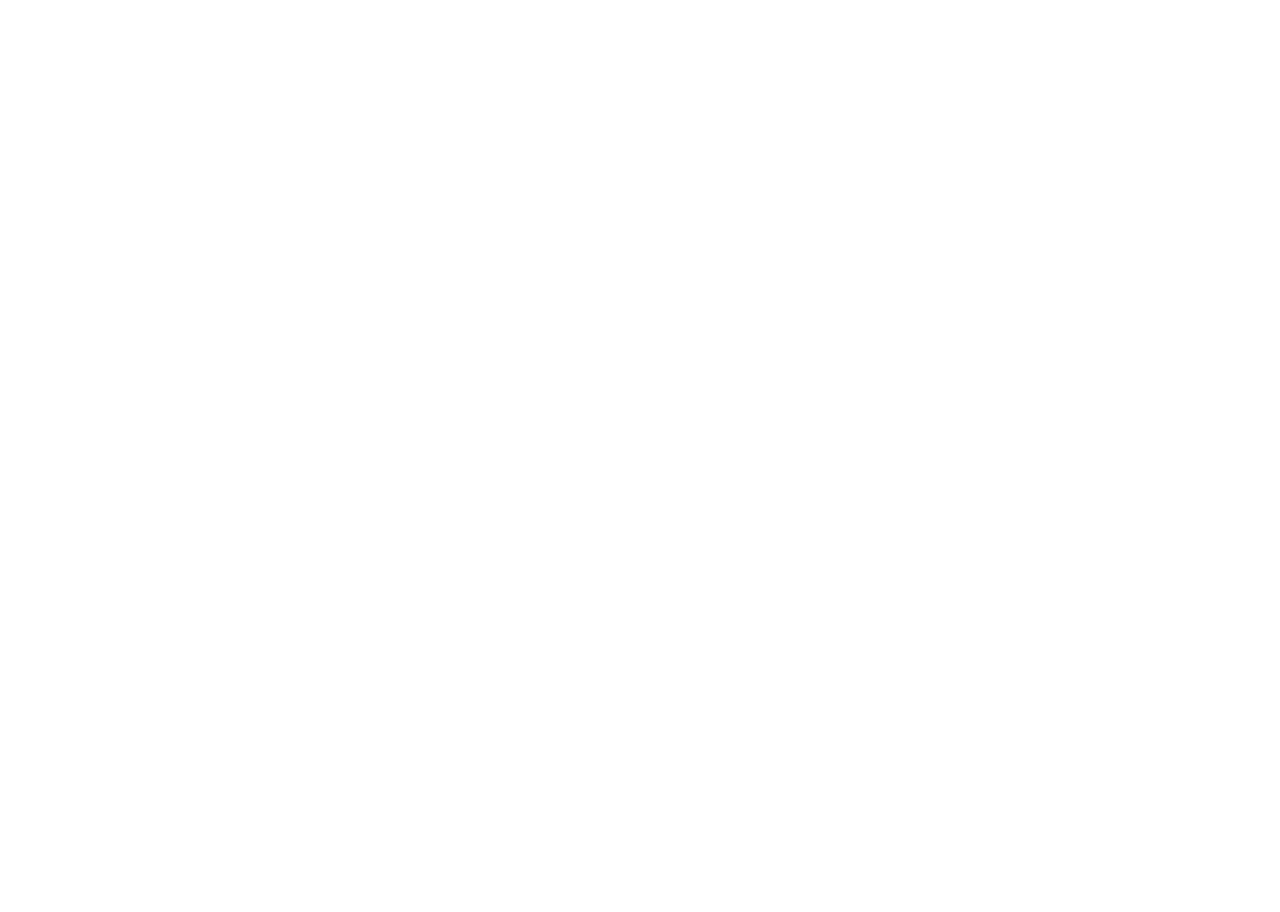
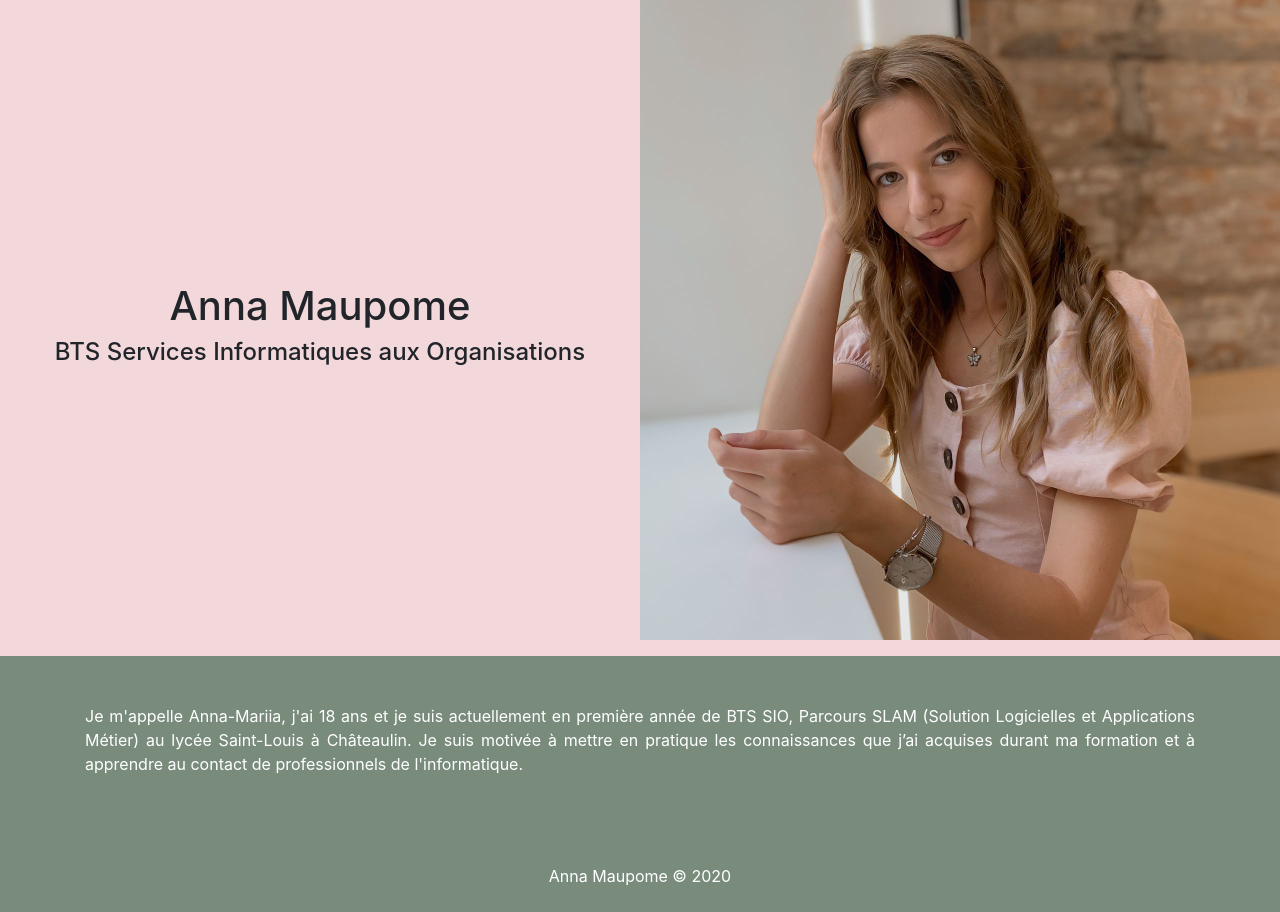
Before and after one commit to Igorkoff/Fein_Design_WebSites, a plain HTML site: page CV_Maupome/index.html in a window 1280 px wide. Before the commit the page ends 800 px from the top, so only its background shows below. Drawn offline with nearby package versions, Linux system fonts and the light colour scheme.

Commit message:
Main Page, Footer

```diff
--- a/CV_Maupome/index.html
+++ b/CV_Maupome/index.html
@@ -1,5 +1,7 @@
-<html>
+<!DOCTYPE html>
 <head>
+  <title>Anna Maupome</title>
+
   <!-- Required Meta Tags -->
   <meta charset="UTF-8">
   <meta name="viewport" content="width=device-width, initial-scale=1, shrink-to-fit=no">
@@ -12,9 +14,46 @@
   <link rel="stylesheet" href="https://stackpath.bootstrapcdn.com/bootstrap/4.4.1/css/bootstrap.min.css" integrity="sha384-Vkoo8x4CGsO3+Hhxv8T/Q5PaXtkKtu6ug5TOeNV6gBiFeWPGFN9MuhOf23Q9Ifjh" crossorigin="anonymous">
   <link rel="stylesheet" href="Assets/CSS/style.css">
 </head>
+
 <body>
 
+  <!-- Main -->
 
+  <div id="main" style="background-color: #F2D8DA">
+
+      <div class="row no-gutters">
+
+        <div class="col-md-6 order-1 order-md-0">
+
+            <div class="row h-100 d-flex align-items-center">
+                <div class="container text-center">
+                  <h1>Anna Maupome</h1>
+                  <h4>BTS Services Informatiques aux Organisations</h4>
+                </div>
+            </div>
+
+        </div>
+
+        <div class="col-md-6">
+          <figure class="figure">
+            <img src="Assets/Pictures/square.jpg" class="img-fluid">
+          </figure>
+        </div>
+
+      </div>
+  </div>
+
+  <!-- Presentation -->
+
+  <div class="container-fluid text-justify text-white text-height-3 py-5" style="background-color: #798C7C">
+    <div class="container">
+      <p>Je m'appelle Anna-Mariia, j'ai 18 ans et je suis actuellement en première année de BTS SIO, Parcours SLAM (Solution Logicielles et Applications Métier) au lycée Saint-Louis à Châteaulin. Je suis motivée à mettre en pratique les connaissances que j’ai acquises durant ma formation et à apprendre au contact de professionnels de l'informatique.</p>
+    </div>
+  </div>
+
+  <!-- Footer -->
+
+  <footer class="text-center text-white p-4" style="background-color: #798C7C">Anna Maupome © 2020</footer>
 
  <!-- jQuery first, then Popper.js, then Bootstrap JS -->
 
@@ -22,5 +61,4 @@
     <script src="https://stackpath.bootstrapcdn.com/bootstrap/4.4.1/js/bootstrap.min.js" integrity="sha384-wfSDF2E50Y2D1uUdj0O3uMBJnjuUD4Ih7YwaYd1iqfktj0Uod8GCExl3Og8ifwB6" crossorigin="anonymous"></script>
 
 </body>
-</body>
 </html>
```
Also changed, not shown: CV_Maupome/Assets/Pictures/main_photo.jpg (added), CV_Maupome/Assets/Pictures/square.jpg (added). Lines whose indentation alone changed are shown as unchanged.
